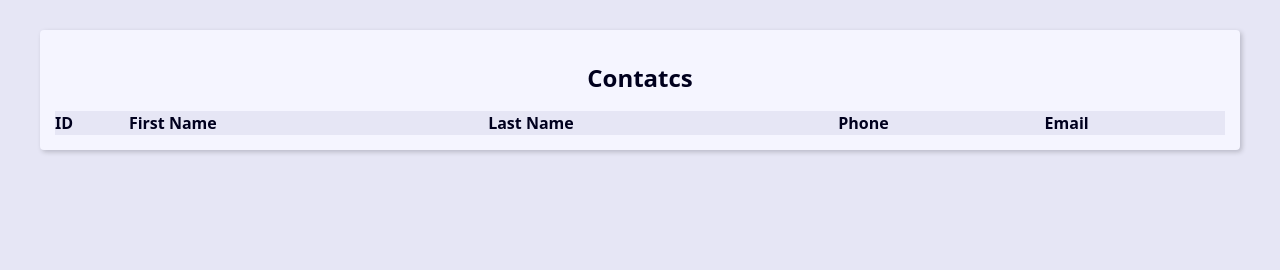
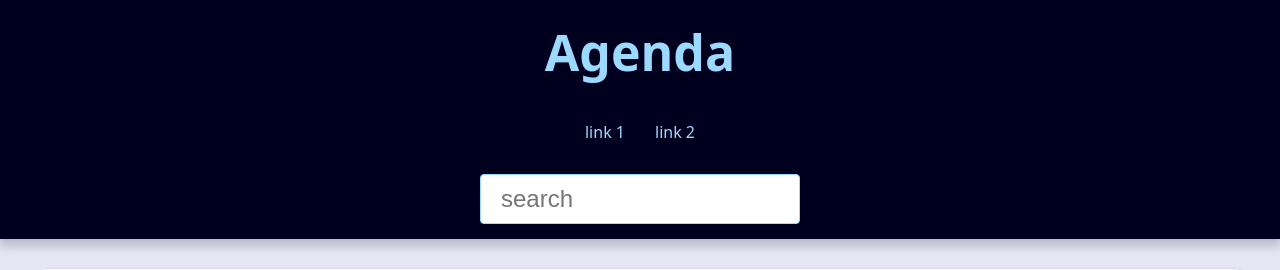
Before and after one commit to AllanCorte/PROJETO-AGENDA, a Django app: page / in a window 1280 px wide. Shown: the top 270 px of the page. Run offline with Django 5.2, Linux system fonts and the light colour scheme; data that the repository does not hold is empty.

Commit message:
Criando arquivos parciais para usar com include nos templates

```diff
--- a/base_templates/global/base.html
+++ b/base_templates/global/base.html
@@ -1,14 +1,17 @@
-{% load static %}<!DOCTYPE html>
-<html lang="en">
+  {% load static %}<!DOCTYPE html>
+<html lang="pt-BR">
 <head>
     <meta charset="UTF-8">
+    <meta http-equiv="X-UA-Compatible" content="IE=edge">
     <meta name="viewport" content="width=device-width, initial-scale=1.0">
-    <title>Document</title>
-    <link rel="stylesheet" href="{%static 'global/css/style.css' %}">
-</head>
+    <title>{{ site_title }}Agenda</title>
+    <link rel="stylesheet" href="{% static 'global/css/style.css' %}">
+    </head>
 <body>
-    <main class="content">
+  {% include 'global/partials/_header.html' %}
+
+  <main class="content">
     {% block content %}{% endblock content %}
-    </main>
+  </main>
 </body>
 </html>
--- /dev/null
+++ b/base_templates/global/partials/_header.html
@@ -0,0 +1,35 @@
+    <header class="header">
+        <h1 class="header-heading">
+            <a href= "{% url 'contact:index' %}" class="header-link">
+            Agenda
+            </a>
+        </h1>
+
+        <nav  class="menu">
+            <ul class="menu-list">
+                <li class="menu-item">
+                    <a href="" class="menu-link">
+                        link 1
+                    </a>
+                </li>
+                <li class="menu-item">
+                    <a href="" class="menu-link">
+                        link 2
+                    </a>
+                </li>
+            </ul>
+        </nav>
+
+        <div class="search">
+            <form
+                action=""
+                method="get">
+                <input
+                 type="search"
+                 class="search-input"
+                 placeholder="search"
+                 id="search"
+                 name="q">
+            </form>
+        </div>
+    </header>
--- a/contact/templates/contact/index.html
+++ b/contact/templates/contact/index.html
@@ -20,7 +20,10 @@
                 {% for contact in contacts %}
                     <tr class="table-row">
                         <td class="table-cel">
-                            <a class="table-link" href="#">
+                            <a
+                                class="table-link"
+                                href="{% url 'contact:contact' contact.id %}"
+                                >
                                 {{contact.id}}
                             </a>
                         </td>
@@ -38,6 +41,7 @@
                         </td>
                     </tr>
                 {% endfor %}
+            </tbody>
        </table>
     </div>
 {% endblock content %}
--- a/contact/urls.py
+++ b/contact/urls.py
@@ -4,5 +4,6 @@ from contact import views
 app_name = 'contact'
 
 urlpatterns = [
+    path('<int:contact_id>/', views.contact, name='contact'),
     path('', views.index, name='index'),
 ]
--- a/contact/views/contact_views.py
+++ b/contact/views/contact_views.py
@@ -1,4 +1,4 @@
-from django.shortcuts import render
+from django.shortcuts import render, get_object_or_404
 from contact.models import Contact
 
 # Create your views here.
@@ -7,13 +7,31 @@ from contact.models import Contact
 def index(request):
     contacts = Contact.objects \
         .filter(show=True) \
-        .order_by('-id')[:10]
+        .order_by('-id')[10:20]
 
     context = {
         'contacts': contacts,
+        'site_title': 'Contatos - '
     }
     return render(
         request,
         'contact/index.html',
         context
     )
+
+
+def contact(request, contact_id):
+    #   single_contact = Contact.objects.filter(pk=contact_id).first()
+    single_contact = get_object_or_404(
+     Contact, pk=contact_id, show=True
+    )
+    site_title = f'{single_contact.first_name} {single_contact.last_name} - '
+    context = {
+        'contact': single_contact,
+        'site_title': site_title
+    }
+    return render(
+        request,
+        'contact/contact.html',
+        context
+    )
```
Also changed, not shown: contact/templates/contact/contact.html (added, +16 -0 lines).
